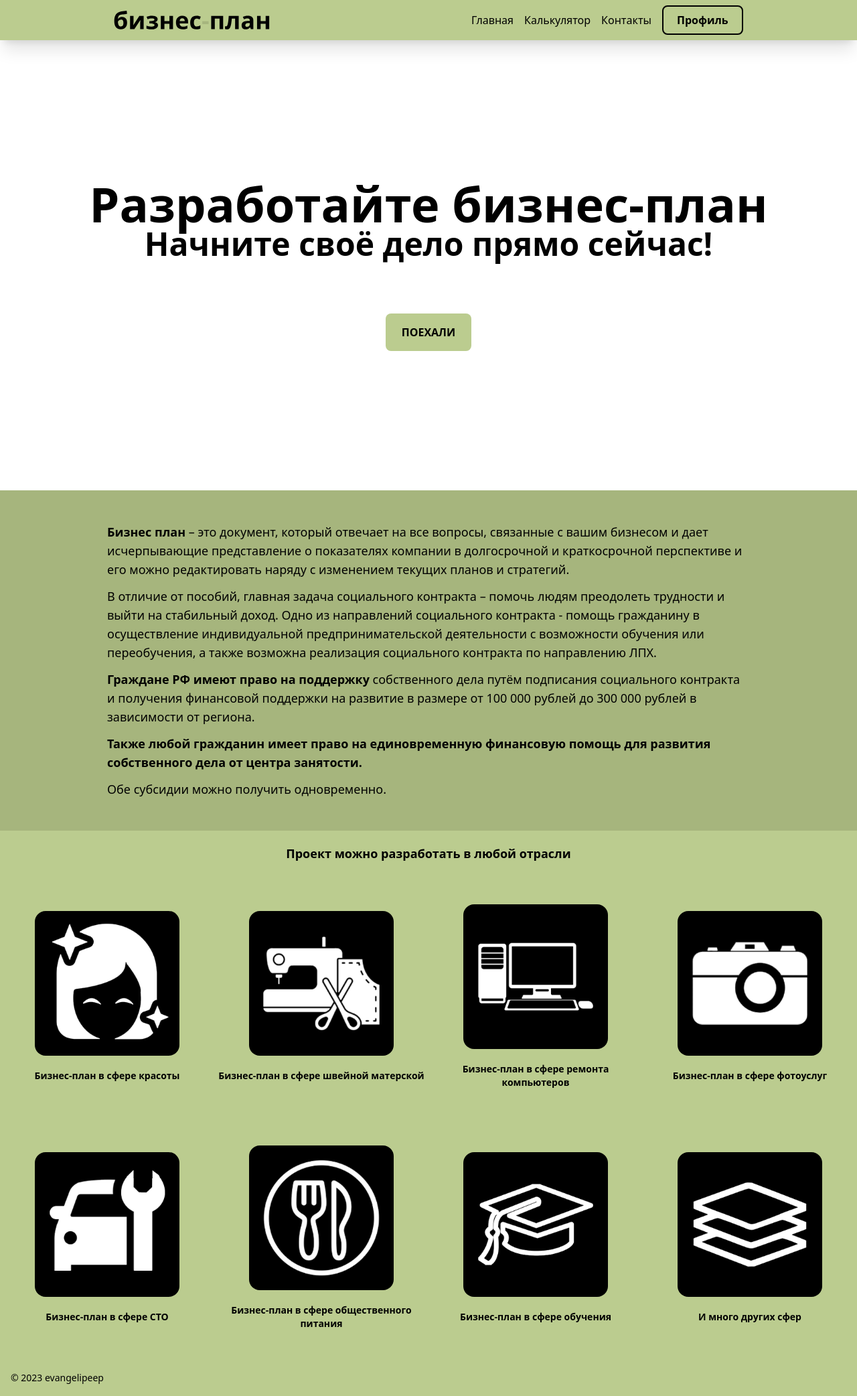
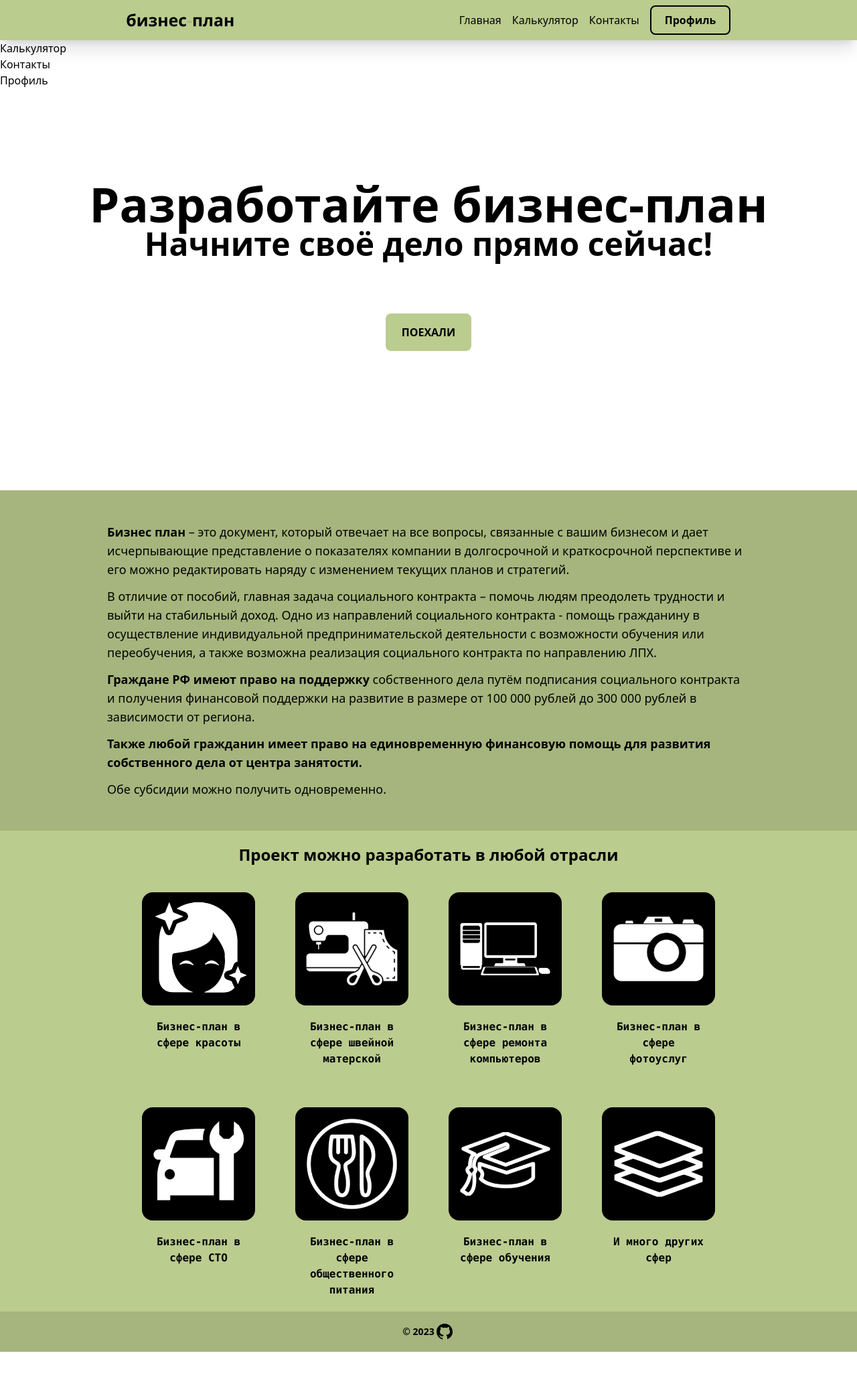
Before and after one commit to evangelipeep/business-plan, a React (Create React App) app: page / in a window 1280 px wide. Shown: the whole page at 67% size. After the commit the page ends 2018 px from the top, so only its background shows below. Built offline with nearby package versions, Linux system fonts and the light colour scheme.

Commit message:
fix-grid

```diff
--- a/src/components/footer/Footer.tsx
+++ b/src/components/footer/Footer.tsx
@@ -1,12 +1,16 @@
+import { ReactComponent as GitHub } from '../../assets/svg/github.svg'
+
 export const Footer = () => {
   return (
-    <footer className=' mx-auto p-4 bg-my-green '>
-      <span className='text-sm text-black sm:text-center dark:text-gray-400'>
-        © 2023{' '}
-        <a href='#' className='hover:underline'>
-          evangelipeep
-        </a>
+    <footer className='bg-my-green-2  h-[60px] flex items-center justify-center'>
+      <span className='text-sm font-bold'>
+        © 2023
       </span>
+      <a href='https://github.com/evangelipeep' className='hover:underline'>
+        <GitHub
+
+        className='opacity-100 hover:opacity-80'/>
+      </a>
     </footer>
   )
 }
--- a/src/components/header/Header.tsx
+++ b/src/components/header/Header.tsx
@@ -1,11 +1,18 @@
+import React, { useState } from 'react'
 import { NavLink } from 'react-router-dom'
 import { motion, Variants } from 'framer-motion'
 import { Button } from '../button/Button'
-import { MobileMenu } from '../mobile-menu/MobileMenu'
+import { ReactComponent as IconOpenMenu } from '../../assets/svg/icon-menu.svg'
+import { ReactComponent as IconCloseMenu } from '../../assets/svg/icon-close-menu.svg'
 import { ReactComponent as Logo } from '../../assets/svg/logo-nav.svg'
-import {ReactComponent as LogoMobile} from '../../assets/svg/logo-mobile.svg'
+import { MobileNav } from '../mobile-nav/MobileNav'
+
+
 
 export const Header = () => {
+
+  const [mobileNavOpen, setMobileNavOpen] = useState(false)
+
   const pVariants: Variants = {
     hidden: {
       x: -100,
@@ -27,26 +34,24 @@ export const Header = () => {
   }
 
   return (
+
+
+
     <header className='bg-my-green'>
 
-        <nav className='flex justify-around items-center h-[60px] px-5 shadow-xl'>
-          <NavLink
-            className='cursor-pointer opacity-100 hover:opacity-70'
-            to='/'
-          >
+        <nav className='flex justify-between xl:justify-around items-center h-[60px] px-5 shadow-xl'>
+
+          <NavLink to='/'>
             <motion.div
               initial='hidden'
               animate='visible'
               variants={pVariants}>
-                <LogoMobile
-                className='flex h-10 w-10 xl:hidden'/>
                 <Logo
-                className='hidden xl:flex xl:h-10'
+                className='h-5 w-[160px] md:h-8 xl:h-10'
                 />
             </motion.div>
+          </NavLink>
 
-
-          </NavLink>
           <div>
             <ul className='hidden xl:flex wrap items-center space-x-4'>
               <motion.li
@@ -80,8 +85,18 @@ export const Header = () => {
                 </NavLink>
               </li>
             </ul>
-            <MobileMenu/>
+            <div className='xl:hidden flex ml-auto cursor-pointer z-30'
+              onClick={() => setMobileNavOpen(!mobileNavOpen)}
+            >
+              {mobileNavOpen ? <IconCloseMenu/> : <IconOpenMenu/>}
+
+            </div>
+            <div>
+            <MobileNav isOpen={mobileNavOpen}/>
+
+            </div>
           </div>
+
         </nav>
 
 
--- a/src/components/mobile-menu/MobileMenu.tsx
+++ /dev/null
@@ -1,9 +0,0 @@
-import { ReactComponent as IconMenu } from '../../assets/svg/icon-menu.svg'
-
-export const MobileMenu = () => {
-  return (
-    <div className='xl:hidden flex ml-auto cursor-pointer z-30'>
-      <IconMenu/>
-    </div>
-  )
-}
--- /dev/null
+++ b/src/components/mobile-nav/MobileNav.tsx
@@ -0,0 +1,21 @@
+import React from 'react'
+import { NavLink } from 'react-router-dom'
+
+
+export const MobileNav = ({isOpen = false}) => {
+  return (
+    <>
+    <div
+      className={`absolute mt-[60px] top-0 left-0 right-0 bg-black opacity-90 z-10 min-h-screen ${isOpen ? 'flex' : 'hidden'}`}/>
+
+      <ul className={`absolute mt-[60px] top-0 left-0 right-0 z-20 ${isOpen ? 'flex' : 'hidden'}'`}>
+        <li><NavLink to='/calculator'>Калькулятор</NavLink></li>
+        <li><NavLink to='/contacts'>Контакты</NavLink></li>
+        <li><NavLink to='/profile'>Профиль</NavLink></li>
+      </ul>
+
+
+    </>
+
+  )
+}
--- a/src/components/section/GridEl.tsx
+++ /dev/null
@@ -1,10 +0,0 @@
-export const GridEl = ({ text = '', img = '' }) => {
-  return (
-    <li
-      className='flex justify-center items-center flex-col'
-    >
-      <img className='h-3/5 bg-black rounded-2xl' src={img} alt='image' />
-      <span className='font-bold pt-5 text-center text-sm'>{text}</span>
-    </li>
-  )
-}
--- /dev/null
+++ b/src/components/section/GridElement.tsx
@@ -0,0 +1,14 @@
+import React from "react"
+
+export const GridElement = ({ text = '', img = '' }) => {
+  return (
+    <>
+     <li
+      className='flex flex-col items-center mx-5 my-5'
+    >
+       <img className='bg-black rounded-2xl' src={img} alt='image' />
+      <span className='xl:w-4/5 font-mono font-extrabold pt-5 text-center'>{text}</span>
+    </li>
+    </>
+  )
+}
--- a/src/components/section/SectionOnHome2.tsx
+++ b/src/components/section/SectionOnHome2.tsx
@@ -1,7 +1,11 @@
+
 export const SectionOnHome2 = () => {
   return (
     <section className=' flex bg-my-green-2' >
-      <div className='container mx-auto py-12 space-y-3 w-3/4 text-lg '>
+      <div
+      className='container mx-auto py-12 space-y-3 w-3/4 text-lg'
+
+      >
         <p>
           <strong>Бизнес план</strong> – это документ, который отвечает на все
           вопросы, связанные с вашим бизнесом и дает исчерпывающие представление
--- a/src/components/section/SectionOnHome3.tsx
+++ b/src/components/section/SectionOnHome3.tsx
@@ -1,43 +1,43 @@
-import { GridEl } from './GridEl'
+import { GridElement } from './GridElement'
 
 export const SectionOnHome3 = () => {
   return (
     <section className='bg-my-green'>
-      <div className=' container mx-auto '>
-        <h1 className='text-center py-5 font-bold text-lg'>
+      <div className='max-w-4xl mx-auto '>
+        <h1 className='text-center py-5 font-bold text-2xl'>
           Проект можно разработать в любой отрасли
         </h1>
 
-        <ul className='grid grid-cols-2 xl:grid-cols-4 '>
-          <GridEl
+        <ul className='grid gap-5 grid-cols-2 md:grid-cols-3 xl:grid-cols-4 '>
+          <GridElement
             text='Бизнес-план в сфере красоты'
             img='./../images/img-1.png'
           />
-          <GridEl
+          <GridElement
             text='Бизнес-план в сфере
             швейной матерской'
             img='./../images/img-2.png'
           />
-          <GridEl
+          <GridElement
             text='Бизнес-план в сфере
             ремонта компьютеров'
             img='./../images/img-3.png'
           />
-          <GridEl
+          <GridElement
             text='Бизнес-план в сфере фотоуслуг'
             img='./../images/img-4.png'
           />
-          <GridEl text='Бизнес-план в сфере СТО' img='./../images/img-5.png' />
-          <GridEl
+          <GridElement text='Бизнес-план в сфере СТО' img='./../images/img-5.png' />
+          <GridElement
             text='Бизнес-план в сфере
             общественного питания'
             img='./../images/img-6.png'
           />
-          <GridEl
+          <GridElement
             text='Бизнес-план в сфере обучения'
             img='./../images/img-7.png'
           />
-          <GridEl text='И много других сфер' img='./../images/img-8.png' />
+          <GridElement text='И много других сфер' img='./../images/img-8.png' />
         </ul>
       </div>
     </section>
--- a/src/index.css
+++ b/src/index.css
@@ -1,3 +1,14 @@
 @tailwind base;
 @tailwind components;
 @tailwind utilities;
+
+* {
+    margin: 0;
+    padding: 0;
+    box-sizing: border-box;
+}
+
+img {
+    max-width: 100%;
+    display: block;
+  }
```
Also changed, not shown: src/assets/svg/github.svg (added), src/assets/svg/icon-close-menu.svg (added).
